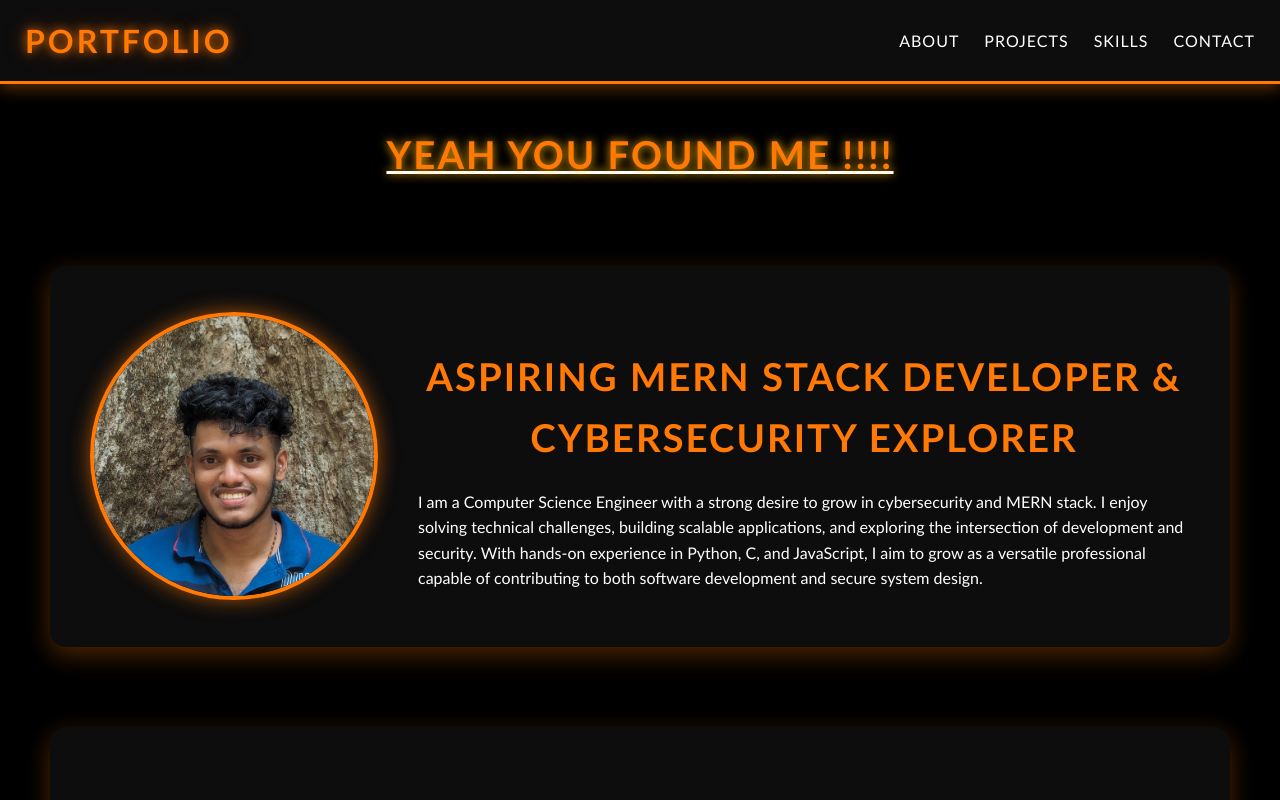
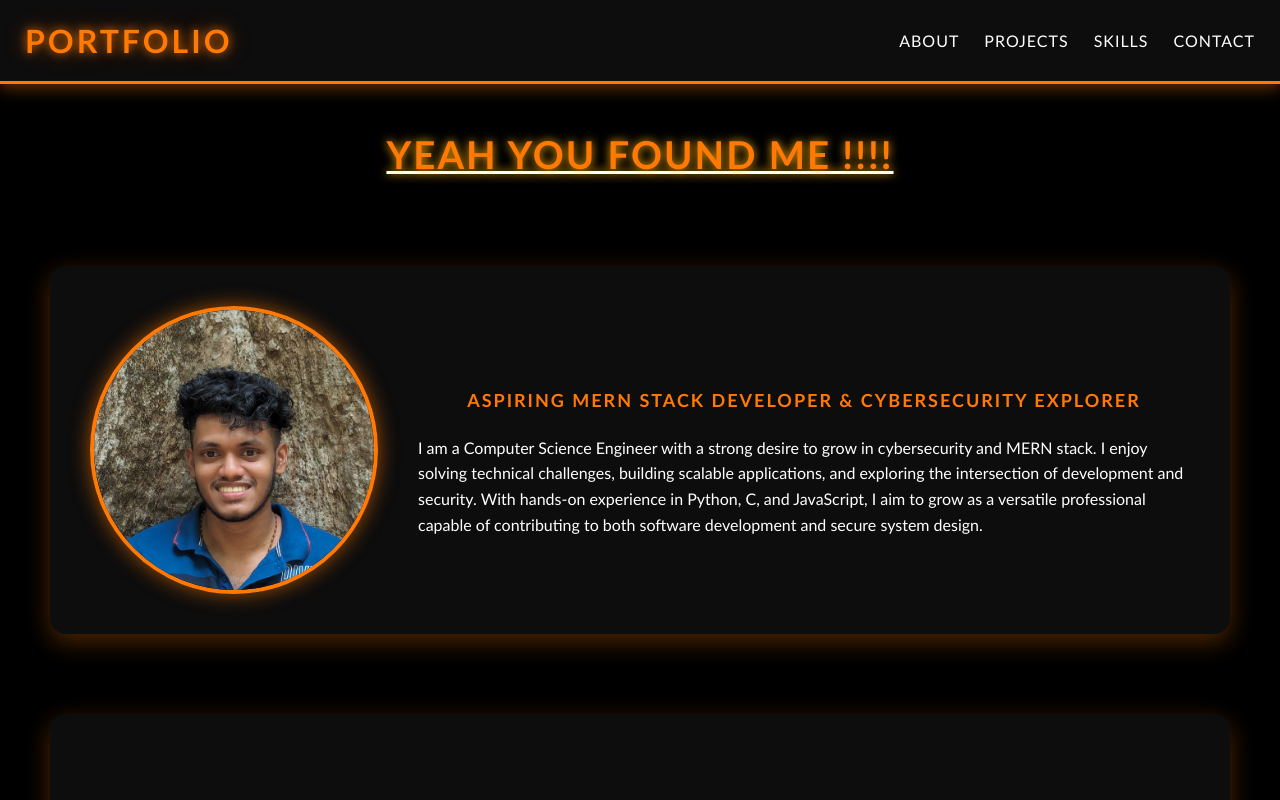
Before and after one commit to joyaljoynk/portfolio, a React (Vite) app: page / in a window 1280 px wide. Shown: the top 800 px of the page. Built offline with nearby package versions, Linux system fonts and the light colour scheme.

Commit message:
first commit

```diff
--- a/index.css
+++ b/index.css
@@ -308,7 +308,7 @@ body {
 }
 
 .his {
-  font-size: 2.4rem;
+  font-size: large;
   font-weight: bold;
   text-transform: uppercase;
   letter-spacing: 2px;
```
